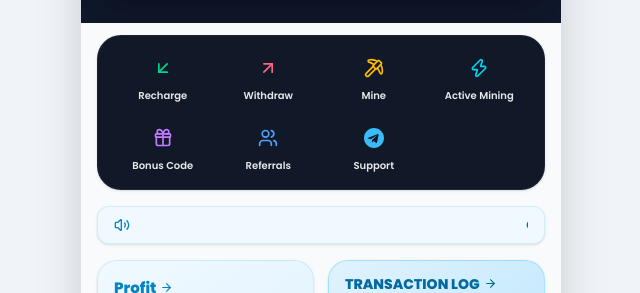
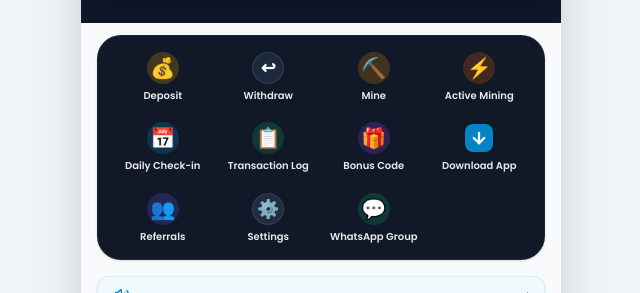
Before and after one commit to chinedu-freedom/Ravenearning, a Next.js app: page /dashboard in a window 1280 px wide. Shown: the part 268-561 px from the top of the page, without its empty margins (319-959 px from the left). Built offline with nearby package versions, Linux system fonts and the light colour scheme; no server answers.

Commit message:
Update action grid with exact 11 items and badges from reference app

```diff
--- a/src/app/dashboard/page.jsx
+++ b/src/app/dashboard/page.jsx
@@ -2,7 +2,7 @@
 
 import { useState, useEffect } from "react";
 import { useRouter } from "next/navigation";
-import { Volume2, ArrowRight, Play, X, Landmark, Wallet, Mail, BarChart2, ArrowDownLeft, ArrowUpRight, Pickaxe, Zap, Gift, Users, Headphones } from "lucide-react";
+import { Volume2, ArrowRight, Play, X, Landmark, Wallet, Mail, BarChart2, ArrowDown, Calendar, FileText, Gift, Users, Settings, MessageSquare } from "lucide-react";
 import { useFetchData } from "@/hooks/useApi";
 import { usePWA } from "@/components/PWAProvider";
 import { toast } from "sonner";
@@ -121,24 +121,120 @@ export default function DashboardPage() {
 
       <div className="px-4 pt-3 pb-4 space-y-4">
 
-        {/* Action Grid */}
+        {/* Action Grid (Matching Reference Screenshot) */}
         <div className="bg-[#111827] rounded-[24px] p-4 shadow-sm border border-white/5">
           <div className="grid grid-cols-4 gap-y-5 gap-x-2">
             {[
-              { label: "Recharge", icon: <ArrowDownLeft className="w-5 h-5 text-emerald-400" />, action: () => router.push('/dashboard/wallet/deposit') },
-              { label: "Withdraw", icon: <ArrowUpRight className="w-5 h-5 text-rose-400" />, action: () => router.push('/dashboard/wallet/withdraw') },
-              { label: "Mine", icon: <Pickaxe className="w-5 h-5 text-amber-400" />, action: () => router.push('/dashboard/mining') },
-              { label: "Active Mining", icon: <Zap className="w-5 h-5 text-cyan-400" />, action: () => router.push('/dashboard/investments') },
-              { label: "Bonus Code", icon: <Gift className="w-5 h-5 text-purple-400" />, action: () => router.push('/dashboard/treasure') },
-              { label: "Referrals", icon: <Users className="w-5 h-5 text-blue-400" />, action: () => router.push('/dashboard/team') },
               {
-                label: "Support",
+                label: "Deposit",
                 icon: (
-                  <svg viewBox="0 0 24 24" className="w-5 h-5 fill-[#38bdf8]" xmlns="http://www.w3.org/2000/svg">
-                    <path d="M12 0C5.37 0 0 5.37 0 12s5.37 12 12 12 12-5.37 12-12S18.63 0 12 0zm5.56 8.16l-1.97 9.28c-.15.66-.54.82-1.09.51l-3.02-2.22-1.46 1.41c-.16.16-.3.3-.61.3l.22-3.08 5.61-5.07c.24-.22-.05-.34-.38-.13l-6.93 4.36-2.98-.93c-.65-.2-.66-.65.14-.96l11.64-4.48c.54-.2 1.01.12.84 1.01z"/>
-                  </svg>
+                  <div className="w-8 h-8 rounded-full bg-amber-400/20 flex items-center justify-center">
+                    <span className="text-[20px]">💰</span>
+                  </div>
                 ),
-                action: () => router.push('/dashboard/account/service')
+                action: () => router.push('/dashboard/wallet/deposit')
+              },
+              {
+                label: "Withdraw",
+                icon: (
+                  <div className="w-8 h-8 rounded-full bg-slate-800 flex items-center justify-center border border-white/10">
+                    <span className="text-[18px] text-white font-bold">↩</span>
+                  </div>
+                ),
+                action: () => router.push('/dashboard/wallet/withdraw')
+              },
+              {
+                label: "Mine",
+                icon: (
+                  <div className="w-8 h-8 rounded-full bg-amber-500/20 flex items-center justify-center">
+                    <span className="text-[20px]">⛏️</span>
+                  </div>
+                ),
+                action: () => router.push('/dashboard/mining')
+              },
+              {
+                label: "Active Mining",
+                icon: (
+                  <div className="w-8 h-8 rounded-full bg-orange-500/20 flex items-center justify-center">
+                    <span className="text-[20px]">⚡</span>
+                  </div>
+                ),
+                action: () => router.push('/dashboard/investments')
+              },
+              {
+                label: "Daily Check-in",
+                icon: (
+                  <div className="w-8 h-8 rounded-full bg-sky-500/20 flex items-center justify-center">
+                    <span className="text-[20px]">📅</span>
+                  </div>
+                ),
+                action: () => router.push('/dashboard/spin')
+              },
+              {
+                label: "Transaction Log",
+                icon: (
+                  <div className="w-8 h-8 rounded-full bg-emerald-500/20 flex items-center justify-center">
+                    <span className="text-[20px]">📋</span>
+                  </div>
+                ),
+                action: () => router.push('/dashboard/transactions')
+              },
+              {
+                label: "Bonus Code",
+                icon: (
+                  <div className="w-8 h-8 rounded-full bg-purple-500/20 flex items-center justify-center">
+                    <span className="text-[20px]">🎁</span>
+                  </div>
+                ),
+                action: () => router.push('/dashboard/treasure')
+              },
+              {
+                label: "Download App",
+                icon: (
+                  <div className="w-7 h-7 bg-[#0284c7] rounded-lg flex items-center justify-center shadow-sm">
+                    <ArrowDown size={18} className="text-white stroke-[3]" />
+                  </div>
+                ),
+                action: () => {
+                  if (isInstallable) {
+                    installPWA();
+                  } else {
+                    toast.info("To install app, open browser menu and tap 'Add to Home Screen'");
+                  }
+                }
+              },
+              {
+                label: "Referrals",
+                icon: (
+                  <div className="w-8 h-8 rounded-full bg-indigo-500/20 flex items-center justify-center">
+                    <span className="text-[20px]">👥</span>
+                  </div>
+                ),
+                action: () => router.push('/dashboard/team')
+              },
+              {
+                label: "Settings",
+                icon: (
+                  <div className="w-8 h-8 rounded-full bg-slate-700/50 flex items-center justify-center border border-white/10">
+                    <span className="text-[18px]">⚙️</span>
+                  </div>
+                ),
+                action: () => router.push('/dashboard/settings')
+              },
+              {
+                label: "WhatsApp Group",
+                icon: (
+                  <div className="w-8 h-8 rounded-full bg-emerald-500/20 flex items-center justify-center">
+                    <span className="text-[20px]">💬</span>
+                  </div>
+                ),
+                action: () => {
+                  if (settings.telegram_group) {
+                    window.open(settings.telegram_group, '_blank');
+                  } else {
+                    router.push('/dashboard/account/service');
+                  }
+                }
               },
             ].map((item, idx) => (
               <div
```
